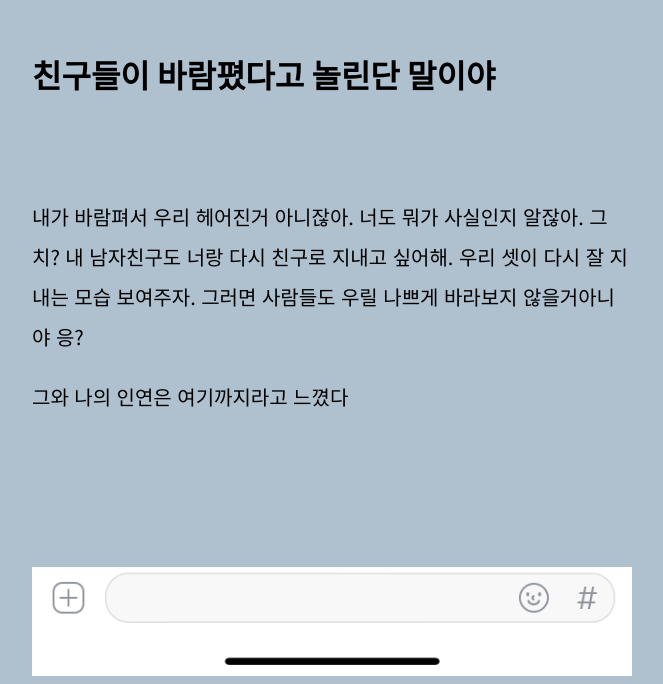
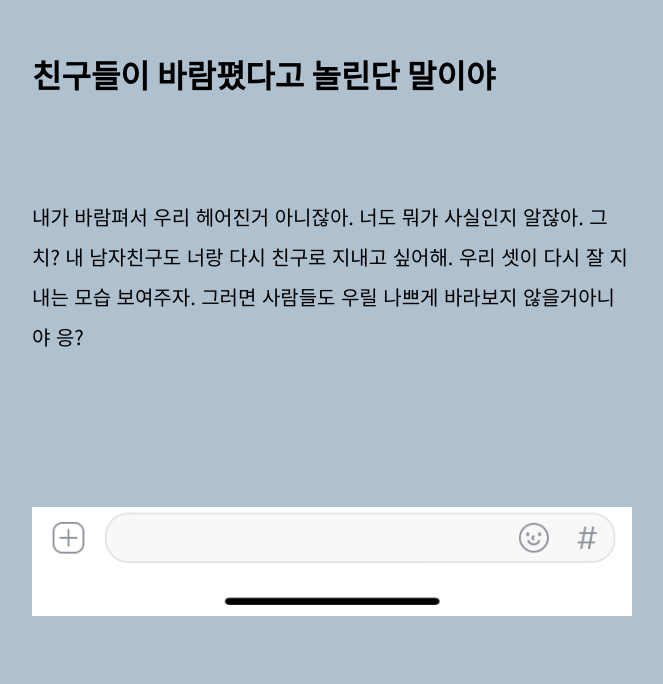
Before and after one commit to hanpark98/How-to-be-friends-with-your-Ex, a plain HTML site: page index.html in a window 1280 px wide. Shown: the part 8312-8996 px from the top of the page, without its empty margins (308-971 px from the left). After the commit the page ends 8936 px from the top, so only its background shows below. Drawn offline with Linux system fonts and the light colour scheme.

Commit message:
Add files via upload

```diff
--- a/index.html
+++ b/index.html
@@ -84,7 +84,6 @@
 		<h3>친구들이 바람폈다고 놀린단 말이야</h3>
 		<p>내가 바람펴서 우리 헤어진거 아니잖아. 너도 뭐가 사실인지 알잖아. 그치? 내 남자친구도 너랑 다시 친구로 지내고 싶어해. 우리 셋이 다시 잘 지내는 모습 보여주자. 그러면 사람들도 우릴 나쁘게 바라보지 않을거아니야 응?
 		</p>
-		<p>그와 나의 인연은 여기까지라고 느꼈다</p>
 	</section>
 	<footer>
 			<img src="footerkeyboard.png">
```
